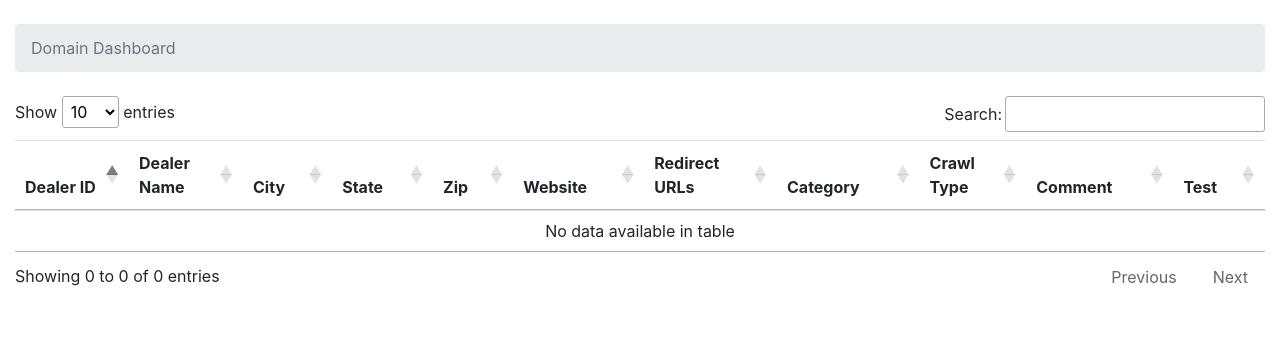
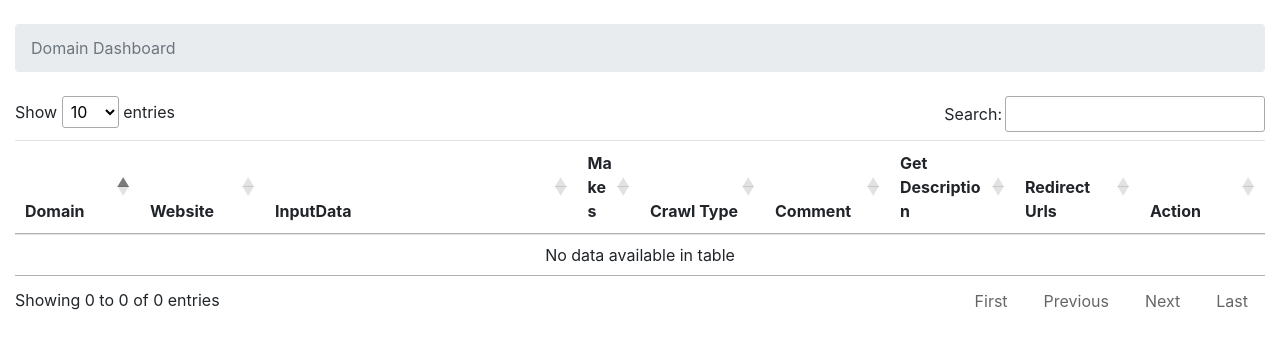
Before and after one commit to jis0324/Crawl-Dashboard, a Django app: page /domains/ in a window 1280 px wide. Shown: the part 56-405 px from the top of the page. Run offline with Django 3.2, Linux system fonts and the light colour scheme; a user stored in the database is signed in; some libraries are stand-ins or nearby versions; some web fonts are replaced.

Commit message:
updated by jis0324

```diff
--- a/domains/views.py
+++ b/domains/views.py
@@ -19,10 +19,9 @@
     with open(settings.SERVER_DIR + '/input.csv', 'r', encoding="latin1", errors="ignore") as summary:
       domain_list = list(csv.DictReader(summary))
 
-  test_data = Test.objects.all()
-  data = input_to_dict(domain_list, test_data)
+  data = input_to_dict(domain_list)
 
-  return render(request, 'domain.html', {'data': data, 'test_data': test_data, 'today_date' : today_date})
+  return render(request, 'domain.html', {'data': data, 'today_date': today_date})
 
 @login_required
 def domain_summary(request, domain, crawl_date):
@@ -154,19 +153,21 @@
 def get_dealer(request):
   if request.method == 'POST':
     try:
-      dealer_id = request.POST['dealer_id']
+      domain = request.POST['domain']
       if os.path.isfile(settings.SERVER_DIR + '/input.csv'):
         with open(settings.SERVER_DIR + '/input.csv', 'r', encoding="latin1", errors="ignore") as summary:
           dealer_list = csv.DictReader(summary)
           for dealer in dealer_list:
-            if dealer['Dealer ID'] == dealer_id:
+            if dealer['domain'] == domain:
               return_dict = {
-                'dealer_id' : dealer['Dealer ID'],
-                'dealer_name' : dealer['Dealer Name'],
-                'dealer_site' : dealer['Website'],
-                'dealer_type' : dealer['Crawl Type'],
-                'dealer_type_reason' : dealer['Comment'],
-                'dealer_redirect' : dealer['Redirect URLs'],
+                'domain': dealer['domain'],
+                'website': dealer['website'],
+                'domain_inputdata': dealer['domain_inputdata'],
+                'dealer_type': dealer['crawl_type'],
+                'dealer_type_reason': dealer['comment'],
+                'dealer_redirect': dealer['redirect_urls'],
+                'makes': dealer['makes'],
+                'get_description': dealer['get_description'],
               }
               return HttpResponse(json.dumps(return_dict))
       return HttpResponse('not_found')
@@ -178,11 +179,14 @@
 def update_input(request):
   if request.method == 'POST':
     try:
-      dealer_id = request.POST['dealer_id']
-      dealer_url = request.POST['dealer_url']
+      domain = request.POST['domain']
+      website = request.POST['website']
+      inputdata = request.POST['inputdata']
       redirect_urls = request.POST['redirect_urls']
-      dealer_type = request.POST['crawl_type']
-      dealer_reason = request.POST['crawl_type_reason']
+      crawl_type = request.POST['crawl_type']
+      comment = request.POST['crawl_type_reason']
+      makes = request.POST['makes']
+      get_description = request.POST['get_description']
 
       if os.path.isfile(settings.SERVER_DIR + '/input.csv'):
         temp_list = list()
@@ -190,55 +194,57 @@
           temp_list = list(csv.DictReader(input_file))
 
         with open(settings.SERVER_DIR + '/input.csv', 'w', encoding="latin1", errors="ignore") as input_file:
-          fieldnames = ["Dealer ID", "Dealer Name", "City", "State", "Zip", "Website", "Category", "Crawl Type", "Comment", "Redirect URLs"]
+          fieldnames = ["domain", "website", "domain_inputdata", "makes", "crawl_type", "comment", "redirect_urls", "get_description"]
           writer = csv.DictWriter(input_file, fieldnames=fieldnames)
           writer.writeheader()
           for row_dict in temp_list:
-            if row_dict["Dealer ID"] == dealer_id:
-              row_dict["Website"] = dealer_url
-              row_dict["Crawl Type"] = dealer_type
-              row_dict["Comment"] = dealer_reason
-              row_dict["Redirect URLs"] = redirect_urls
+            if row_dict["domain"] == domain:
+              row_dict["website"] = website
+              row_dict["domain_inputdata"] = inputdata
+              row_dict["crawl_type"] = crawl_type
+              row_dict["comment"] = comment
+              row_dict["redirect_urls"] = redirect_urls
+              row_dict["makes"] = makes
+              if get_description == "Y":
+                row_dict["get_description"] = "Y"
+              else:
+                row_dict["get_description"] = ""
+
             writer.writerow(row_dict)
       return HttpResponse('success')
     except Exception as err:
       print(err)
       return HttpResponse('failed')
 
-def input_to_dict(arg1, arg2):
+def input_to_dict(arg1):
   return_data = list()
   for row in arg1:
     temp_dict = dict()
-    temp_dict['dealer_id'] = row['Dealer ID']
-    temp_dict['dealer_name'] = row['Dealer Name']
-    temp_dict['city'] = row['City']
-    temp_dict['state'] = row['State']
-    temp_dict['zip'] = row['Zip']
-    temp_dict['website'] = row['Website']
-    temp_dict['domain'] = make_domain(row['Website'])
-    temp_dict['realurl'] = make_url(row['Website'])
-    temp_dict['category'] = row['Category']
-    temp_dict['crawl_type'] = row['Crawl Type']
-    temp_dict['type_reason'] = row['Comment']
-    temp_dict['redirect_url'] = row['Redirect URLs']
+    temp_dict['domain'] = row['domain']
+    temp_dict['website'] = row['website']
+    temp_dict['domain_inputdata'] = row['domain_inputdata']
+    temp_dict['makes'] = row['makes']
+    temp_dict['crawl_type'] = row['crawl_type']
+    temp_dict['comment'] = row['comment']
+    temp_dict['get_description'] = make_url(row['get_description'])
 
     redirect_list = list()
-    if row['Redirect URLs']:
-      for item in row['Redirect URLs'].split(','):
+    if row['redirect_urls']:
+      for item in row['redirect_urls'].split(','):
         redirect_list.append(make_url(item))
     temp_dict['redirect_url_list'] = redirect_list
 
-    test_status = 'notcrawling'
-    history_status = 'nothistory'
-    for item in arg2:
-      if item.dealer == row['Dealer ID']:
-        if item.status == 'crawling':
-          test_status = 'crawling'
-        if item.status == 'complete' or item.status == 'cancel':
-          history_status = 'history'
-
-    temp_dict['test_status'] = test_status
-    temp_dict['history_status'] = history_status
+    # test_status = 'notcrawling'
+    # history_status = 'nothistory'
+    # for item in arg2:
+    #   if item.dealer == row['Dealer ID']:
+    #     if item.status == 'crawling':
+    #       test_status = 'crawling'
+    #     if item.status == 'complete' or item.status == 'cancel':
+    #       history_status = 'history'
+    #
+    # temp_dict['test_status'] = test_status
+    # temp_dict['history_status'] = history_status
 
     if temp_dict["domain"]:
       return_data.append(temp_dict)
--- a/static/css/app.css
+++ b/static/css/app.css
@@ -4,10 +4,22 @@
 .container {
   max-width: 80%;
 }
+
+table {
+  margin: 0 auto;
+  width: 100%!important;;
+  clear: both;
+  border-collapse: collapse;
+  word-break:break-word;        // add this
+  table-layout: fixed;
+}
+
 td, th {
+  white-space: normal;
+  text-overflow: ellipsis;
+  overflow: hidden;
   text-align: center;
 }
-
 
 .loading-section {
   position: fixed;
--- a/static/js/mine.js
+++ b/static/js/mine.js
@@ -1,7 +1,21 @@
 $(document).ready(function () {
 
   // datatable for domains
-  $('#domains_tbl').DataTable({
+  $('#domains_tbl').removeAttr('width').DataTable({
+    "sPaginationType": "full_numbers",
+    "bJQueryUI": true,
+    "bAutoWidth": false, // Disable the auto width calculation
+    "aoColumns": [
+      { "sWidth": "10%" },
+      { "sWidth": "10%" },
+      { "sWidth": "25%" },
+      { "sWidth": "5%" },
+      { "sWidth": "10%" },
+      { "sWidth": "10%" },
+      { "sWidth": "10%" },
+      { "sWidth": "10%" },
+      { "sWidth": "10%" },
+    ]
   }).order([0, 'asc']).draw();
 
  // datatable for crawlers
@@ -9,11 +23,43 @@
   }).order([0, 'desc']).draw();
 
   // datatable for inventory
-  $('#crawler_summary_tbl').DataTable({
+  $('#crawler_summary_tbl').removeAttr('width').DataTable({
+    "sPaginationType": "full_numbers",
+    "bJQueryUI": true,
+    "bAutoWidth": false, // Disable the auto width calculation
+    "aoColumns": [
+      { "sWidth": "8%" },
+      { "sWidth": "10%" },
+      { "sWidth": "25%" },
+      { "sWidth": "5%" },
+      { "sWidth": "10%" },
+      { "sWidth": "8%" },
+      { "sWidth": "7%" },
+      { "sWidth": "5%" },
+      { "sWidth": "7%" },
+      { "sWidth": "10%" },
+      { "sWidth": "5%" },
+    ]
   }).order([0, 'asc']).draw();
 
   // datatable for inventory
-  $('#total_summary_tbl').DataTable({
+  $('#total_summary_tbl').removeAttr('width').DataTable({
+    "sPaginationType": "full_numbers",
+    "bJQueryUI": true,
+    "bAutoWidth": false, // Disable the auto width calculation
+    "aoColumns": [
+      { "sWidth": "8%" },
+      { "sWidth": "10%" },
+      { "sWidth": "25%" },
+      { "sWidth": "5%" },
+      { "sWidth": "10%" },
+      { "sWidth": "8%" },
+      { "sWidth": "7%" },
+      { "sWidth": "5%" },
+      { "sWidth": "7%" },
+      { "sWidth": "10%" },
+      { "sWidth": "5%" },
+    ]
   }).order([0, 'asc']).draw();
 
   // datatable for test list
@@ -104,20 +150,22 @@
   $('table').on('click', '.edit-btn', function() {
     event.preventDefault();
     show_loading();
-    let dealer_id = $(this).data('dealer');
-    $('#edit_domain_modal #edit_dealer_id').val('');
-    $('#edit_domain_modal #edit_dealer_name').val('');
-    $('#edit_domain_modal #edit_dealer_domain').val('');
+    let dealer_domain = $(this).data('dealer');
+    $('#edit_domain_modal #edit_domain').val('');
+    $('#edit_domain_modal #edit_website').val('');
+    $('#edit_domain_modal #edit_inputdata').val('');
     $('#edit_domain_modal #edit_crawl_type').val('');
     $('#edit_domain_modal #edit_crawl_type_reason').val('');
     $('#edit_domain_modal #edit_redirect_urls').val('');
+    $('#edit_domain_modal #edit_makes').val('');
+    $('#edit_domain_modal #edit_get_desc').val('');
 
     $.ajax({
       type: "POST",
       url: "/domains/get_dealer/",
       data: {
         'csrfmiddlewaretoken' : $('#edit_domain_form input[name="csrfmiddlewaretoken"]').val(),
-        'dealer_id': dealer_id,
+        'domain': dealer_domain,
       },
       success: function (result) {
         if (result == 'not_found') {
@@ -127,12 +175,18 @@
         } else {
           let response = JSON.parse(result);
 
-          $('#edit_domain_modal #edit_dealer_id').val(response['dealer_id']);
-          $('#edit_domain_modal #edit_dealer_name').val(response['dealer_name']);
-          $('#edit_domain_modal #edit_dealer_domain').val(response['dealer_site']);
+          $('#edit_domain_modal #edit_domain').val(response['domain']);
+          $('#edit_domain_modal #edit_website').val(response['website']);
+          $('#edit_domain_modal #edit_inputdata').val(response['domain_inputdata']);
           $('#edit_domain_modal #edit_crawl_type').val(response['dealer_type']);
           $('#edit_domain_modal #edit_crawl_type_reason').val(response['dealer_type_reason']);
           $('#edit_domain_modal #edit_redirect_urls').val(response['dealer_redirect']);
+          $('#edit_domain_modal #edit_makes').val(response['makes']);
+          if (response['get_description'] == "") {
+            $('#edit_domain_modal #edit_get_desc').val("N");
+          } else {
+            $('#edit_domain_modal #edit_get_desc').val("Y");
+          };
 
           $('#edit_domain_modal').modal();
         }
@@ -145,22 +199,20 @@
   $('#edit_domain_form').submit(function () {
     event.preventDefault();
     show_loading();
-    let dealer_id = $('#edit_domain_modal #edit_dealer_id').val();
-    let dealer_url = $('#edit_domain_modal #edit_dealer_domain').val();
-    let redirect_urls = $('#edit_domain_modal #edit_redirect_urls').val();
-    let crawl_type = $('#edit_domain_modal #edit_crawl_type').val();
-    let crawl_type_reason = $('#edit_domain_modal #edit_crawl_type_reason').val();
 
     $.ajax({
       type: "POST",
       url: "/domains/update_input/",
       data: {
         'csrfmiddlewaretoken' : $('#edit_domain_form input[name="csrfmiddlewaretoken"]').val(),
-        'dealer_id': dealer_id,
-        'dealer_url': dealer_url,
-        'redirect_urls': redirect_urls,
-        'crawl_type': crawl_type,
-        'crawl_type_reason': crawl_type_reason,
+        'domain': $('#edit_domain_modal #edit_domain').val(),
+        'website': $('#edit_domain_modal #edit_website').val(),
+        'inputdata': $('#edit_domain_modal #edit_inputdata').val(),
+        'redirect_urls': $('#edit_domain_modal #edit_redirect_urls').val(),
+        'makes': $('#edit_domain_modal #edit_makes').val(),
+        'get_description': $('#edit_domain_modal #edit_get_desc').val(),
+        'crawl_type': $('#edit_domain_modal #edit_crawl_type').val(),
+        'crawl_type_reason': $('#edit_domain_modal #edit_crawl_type_reason').val(),
       },
       success: function (result) {
         if (result == 'success') {
@@ -219,9 +271,12 @@
     });
   });
 
+  hide_loading();
+
   $('#domains_tbl').removeClass('d-none');
+  $('#total_summary_tbl').removeClass('d-none');
+  $('#crawler_summary_tbl').removeClass('d-none');
 
-  hide_loading();
 });
 
 function show_loading() {
--- a/templates/domain.html
+++ b/templates/domain.html
@@ -9,41 +9,34 @@
     {% csrf_token %}
     <thead class="thead-inverse">
       <tr>
-        <th>Dealer ID</th>
-        <th>Dealer Name</th>
-        <th>City</th>
-        <th>State</th>
-        <th>Zip</th>
+        <th>Domain</th>
         <th>Website</th>
-        <th>Redirect URLs</th>
-        <th>Category</th>
+        <th>InputData</th>
+        <th>Makes</th>
         <th>Crawl Type</th>
         <th>Comment</th>
-        <th>Test</th>
+        <th>Get Description</th>
+        <th>Redirect Urls</th>
+        <th>Action</th>
       </tr>
     </thead>
     <tbody>
       {% for row in data %}
         <tr>
-          <td><a onclick='redirect(event);' href="{% url 'domain_summary' row.domain today_date %}">{{row.dealer_id}}</a></td>
-          <td>{{row.dealer_name}}</td>
-          <td>{{row.city}}</td>
-          <td>{{row.state}}</td>
-          <td>{{row.zip}}</td>
+          <td><a onclick='redirect(event);' href="{% url 'domain_summary' row.domain today_date %}">{{row.domain}}</a></td>
           <td><a href="{{row.realurl}}" target="blank">{{row.website}}</a></td>
+          <td>{{row.domain_inputdata}}</td>
+          <td>{{row.makes}}</td>
+          <td>{{row.crawl_type}}</td>
+          <td>{{row.comment}}</td>
+          <td>{{row.get_description}}</td>
           <td>
             {% for item in row.redirect_url_list %}
               <a href="{{item}}" target="blank">{{item}}</a><br>
             {% endfor %}
           </td>
-          <td>{{row.category}}</td>
-          <td>{{row.crawl_type}}</td>
-          <td>{{row.type_reason}}</td>
-          <td class="d-flex">
-            <button class="btn btn-info {% if row.test_status == 'crawling' %} d-none {% endif %} test-btn mr-3" data-dealer="{{ row.dealer_id}}" data-name=" {{ row.dealer_name }}" data-city="{{ row.city }}" data-state="{{ row.state }}" data-zip="{{ row.zip }}" data-website="{{ row.website }}" data-category="{{ row.category }}" data-type="{{ row.crawl_type }}" data-redirect = "{{row.redirect_url}}">Test</button>
-            <button class="btn btn-danger {% if row.test_status == 'notcrawling' %} d-none {% endif %} cancel-btn mr-3" data-dealer="{{ row.dealer_id }}">Cancel</button>
-            <a onclick='redirect(event);' href="{% url 'view_test' row.dealer_id %}" class="mr-3 btn btn-success {% if row.history_status == 'nothistory' %} d-none {% endif %} view-btn" data-dealer="{{ row.dealer_id}}">View</a>
-            <button class="btn btn-info edit-btn mr-3" data-dealer="{{ row.dealer_id}}">Edit</button>
+          <td>
+            <button class="btn btn-info edit-btn " data-dealer="{{ row.domain}}">Edit</button>
           </td>
         </tr>
       {% endfor %}
@@ -66,20 +59,28 @@
           {% csrf_token %}
           <div class="modal-body">
             <div class="form-group">
-              <label for="edit_dealer_id">Dealer ID : </label>
-              <input type="text" id="edit_dealer_id" name="edit_dealer_id" class="form-control" readonly>
+              <label for="edit_domain">Domain : </label>
+              <input type="text" id="edit_domain" name="edit_domain" class="form-control" readonly>
             </div>
             <div class="form-group">
-              <label for="edit_dealer_name">Dealer Name : </label>
-              <input type="text" id="edit_dealer_name" name="edit_dealer_name" class="form-control" readonly>
+              <label for="edit_website">Website : </label>
+              <input type="text" id="edit_website" name="edit_website" class="form-control">
             </div>
             <div class="form-group">
-              <label for="edit_dealer_domain"> Website URL: </label>
-              <input type="text" id="edit_dealer_domain" name="edit_dealer_domain" class="form-control">
+              <label for="edit_inputdata"> InputData: </label>
+              <textarea type="text" id="edit_inputdata" name="edit_inputdata" class="form-control" rows="5"></textarea>
+            </div>
+            <div class="form-group">
+              <label for="edit_makes">Makes : </label>
+              <input type="text" id="edit_makes" name="edit_makes" class="form-control">
             </div>
             <div class="form-group">
               <label for="edit_redirect_urls">Redirect URLs : </label>
               <input type="text" id="edit_redirect_urls" name="edit_redirect_urls" class="form-control">
+            </div>
+            <div class="form-group">
+              <label for="edit_crawl_type_reason">Comment: </label>
+              <input type="text" id="edit_crawl_type_reason" name="edit_crawl_type_reason" class="form-control" placeholder="Input Crawl Type Reason.">
             </div>
             <div class="form-group">
               <label for="edit_crawl_type">Crawl Type : </label>
@@ -97,8 +98,11 @@
               </select>
             </div>
             <div class="form-group">
-              <label for="edit_crawl_type_reason">Crawl Type Reason: </label>
-              <input type="text" id="edit_crawl_type_reason" name="edit_crawl_type_reason" class="form-control" placeholder="Input Crawl Type Reason.">
+              <label for="edit_get_desc">Get Description Flag : </label>
+              <select name="edit_get_desc" id="edit_get_desc" class="form-control">
+                <option value="Y">True</option>
+                <option value="N">False</option>
+              </select>
             </div>
           </div>
           <!-- Modal footer -->
```
Also changed, not shown: crawls/views.py (+45 -21 lines), templates/crawler_summary.html (+33 -22 lines), templates/total_summary.html (+29 -22 lines).
